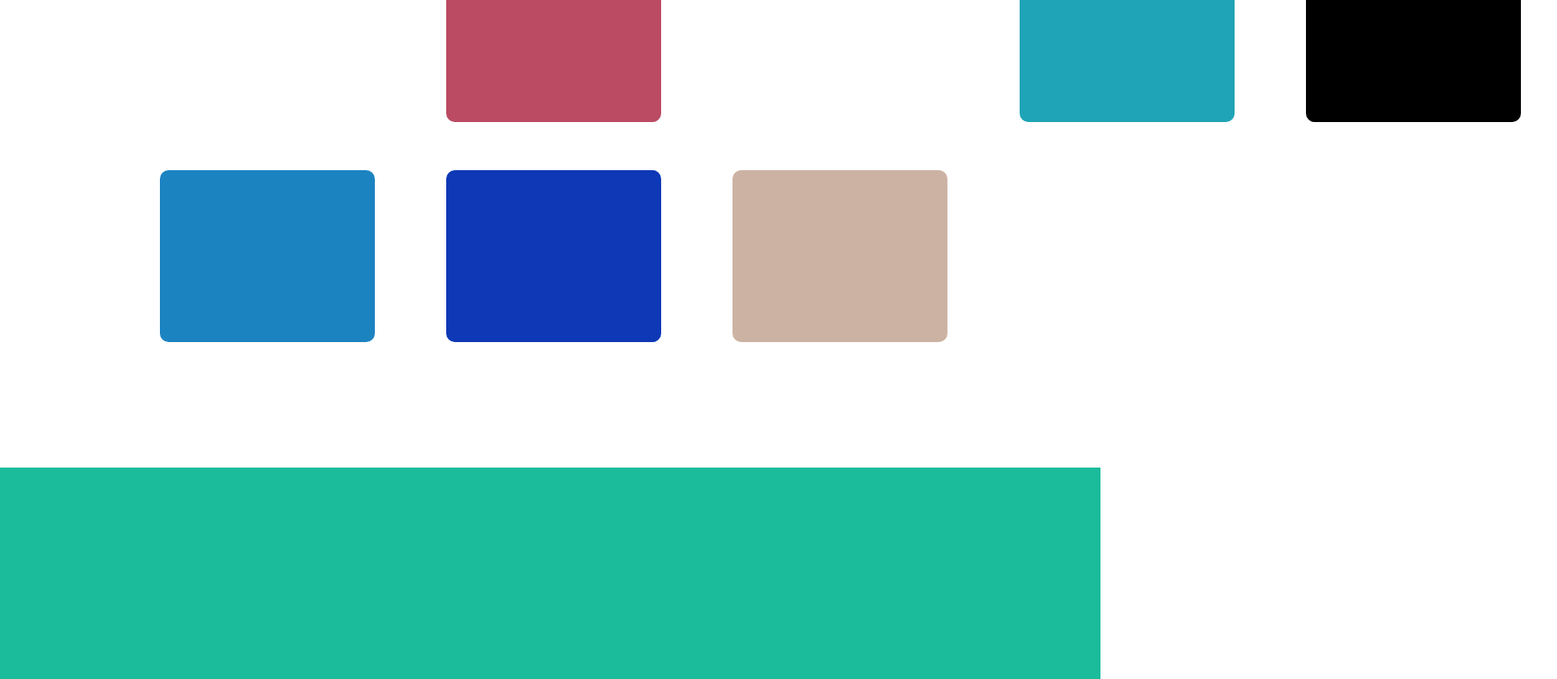
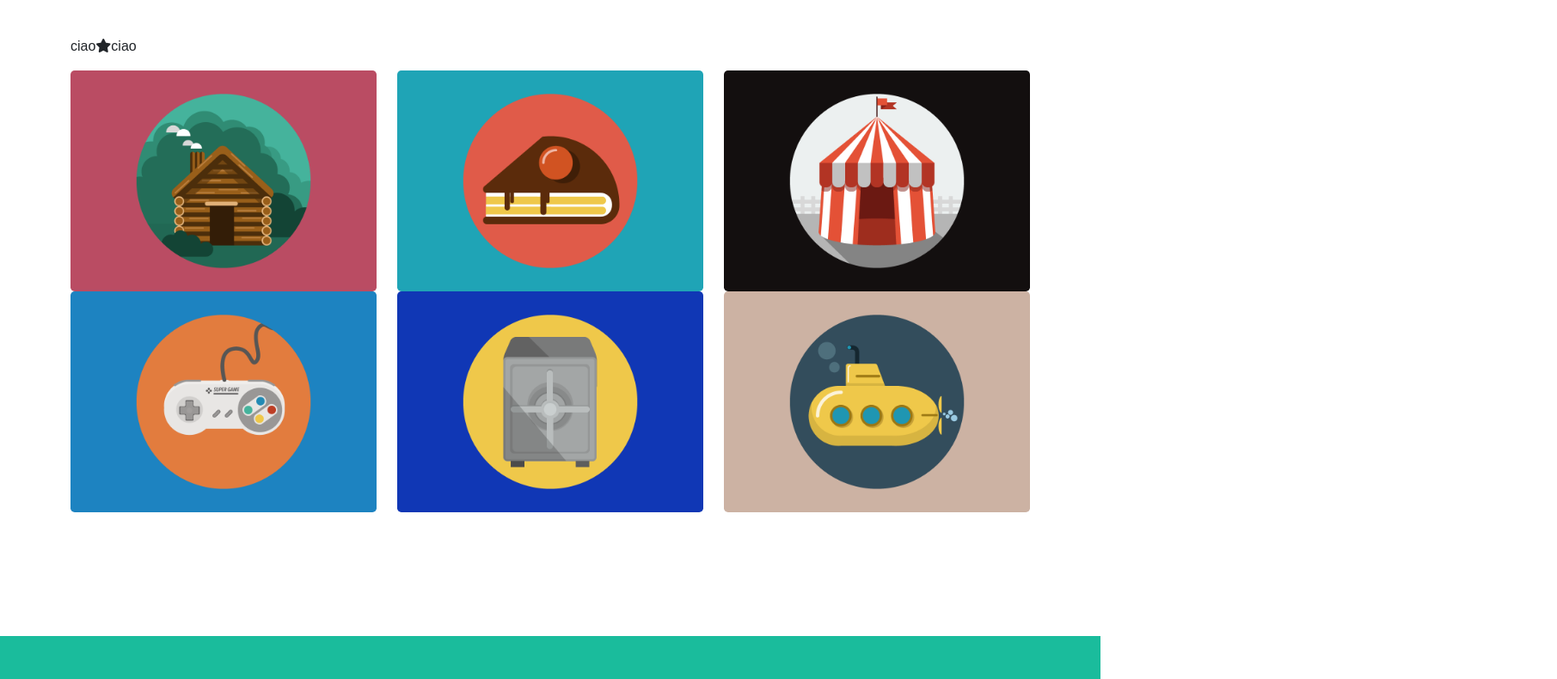
Before and after one commit to Christianmagni97/html-css-bootstrap-freelancer, a plain HTML site: page index.html in a window 1280 px wide. Shown: the part 660-1450 px from the top of the page at 86% size, 1811 px wide, since content can reach past the window. Drawn offline with nearby package versions, Linux system fonts and the light colour scheme.

Commit message:
sistemate immagini del main e correzione uso del col nei vari container

```diff
--- a/index.html
+++ b/index.html
@@ -6,60 +6,50 @@
     <title>Document</title>
     <link href="https://cdn.jsdelivr.net/npm/bootstrap@5.0.2/dist/css/bootstrap.min.css" rel="stylesheet" integrity="sha384-EVSTQN3/azprG1Anm3QDgpJLIm9Nao0Yz1ztcQTwFspd3yD65VohhpuuCOmLASjC" crossorigin="anonymous">
     <link rel="stylesheet" href="style.css">
+    <!-- Fontawesome 6.5.2 -->
+    <link rel="stylesheet" href="https://cdnjs.cloudflare.com/ajax/libs/font-awesome/6.5.2/css/all.min.css" integrity="sha512-SnH5WK+bZxgPHs44uWIX+LLJAJ9/2PkPKZ5QiAj6Ta86w+fsb2TkcmfRyVX3pBnMFcV7oQPJkl9QevSCWr3W6A==" crossorigin="anonymous" referrerpolicy="no-referrer" />
 </head>
 <body>
     <div class="Container">
         <div class="Ret_verde">
             <div class="Row">
-                <div class="col-12">
-                </div>
             </div>
         </div>
     </div>
-    <div class="Container">
+    <main>
         <div class="Ret_bianco">
-            <div class="MaxwidthImmagini">
-                <div class="Row">
-                    <div class="col-12 d-flex m-1 py-5">
-                        <div class="col-4 col-sm-12">
-                            <div class="d-flex justify-content-center align-items-center">
-                                <div class="Quadro"></div>
-                            </div>
-                        </div>
-                        <div class="col-4">
-                            <div class="d-flex justify-content-center align-items-center">
-                                <div class="Quadro2"></div>
-                            </div>
-                        </div>
-                        <div class="col-4 ">
-                            <div class="d-flex justify-content-center align-items-center">
-                                <div class="Quadro3"></div>
-                            </div>
-                        </div>
+            <div class="container">
+                <h1 class="text-center py-5">PORTFOLIO</h1>
+                <div class="Subtitles-portfolio d-flex">
+                    <p class="text-center">ciao</p>
+                    <p class="text-center"><i class="fa-solid fa-star"></i></p>
+                    <p class="text-center">ciao</p>
+                    <hr>
+                </div>
+            </div>
+            <div class="container">
+                <div class="row">
+                    <div class="col-12 col-md-6 col-lg-4">
+                            <img src="./cabin.png" alt="" class="img-fluid rounded-3">
                     </div>
-                </div>
-                <div class="row">
-                    <div class="col-12 d-flex m-1">
-                        <div class="col-4">
-                            <div class="d-flex justify-content-center align-items-center">
-                                <div class="Quadro4"></div>
-                            </div>
-                        </div>
-                        <div class="col-4 ">
-                            <div class="d-flex justify-content-center align-items-center">
-                                <div class="Quadro5"></div>
-                            </div>
-                        </div>
-                        <div class="col-4">
-                            <div class="d-flex justify-content-center align-items-center">
-                                <div class="Quadro6"></div>
-                            </div>
-                        </div>
+                    <div class="col-12 col-md-6 col-lg-4">
+                            <img src="./cake.png" alt=""class="img-fluid rounded-3">
+                    </div>
+                    <div class="col-12 col-md-6 col-lg-4">
+                            <img src="./circus.png" alt=""class="img-fluid rounded-3">
+                    </div>
+                    <div class="col-12 col-md-6 col-lg-4">
+                            <img src="./game.png" alt=""class="img-fluid rounded-3">
+                    </div>
+                    <div class="col-12 col-md-6 col-lg-4">
+                            <img src="./safe.png" alt=""class="img-fluid rounded-3">
+                    </div>
+                    <div class="col-12 col-md-6 col-lg-4">
+                            <img src="./submarine.png" alt=""class="img-fluid rounded-3">
                     </div>
                 </div>
             </div>
-
-            </div>
+    </main>
     </div>
     <div class="Container">
         <div class="Ret_verde2">
--- a/style.css
+++ b/style.css
@@ -1,3 +1,6 @@
+body{
+    font-family: sans-serif;
+}
 .Ret_verde{
     background-color: #1abc9c;
     width: 100%;
@@ -6,7 +9,7 @@
 .Ret_bianco{
     background-color: white;
     width: 100%;
-    height: 650px;
+    height: 850px;
 }
 .Ret_verde2{
     background-color: #1abc9c;
@@ -22,39 +25,3 @@
     max-width: 1000px;
     margin: 0 auto;
 }
-.Quadro{
-    width: 250px;
-    height: 200px;
-    background-color: #ba4b63;
-    border-radius: 10px;
-}
-.Quadro2{
-    width: 250px;
-    height: 200px;
-    background-color: #1ea4b6;
-    border-radius: 10px;
-}
-.Quadro3{
-    width: 250px;
-    height: 200px;
-    background-color: black;
-    border-radius: 10px;
-}
-.Quadro4{
-    width: 250px;
-    height: 200px;
-    background-color: #1c83c1;
-    border-radius: 10px;
-}
-.Quadro5{
-    width: 250px;
-    height: 200px;
-    background-color: #0e38b5;
-    border-radius: 10px;
-}
-.Quadro6{
-    width: 250px;
-    height: 200px;
-    background-color: #ccb2a3;
-    border-radius: 10px;
-}
```
Also changed, not shown: avatar.svg (added), cabin.png (added), cake.png (added), circus.png (added), game.png (added), safe.png (added), submarine.png (added).
